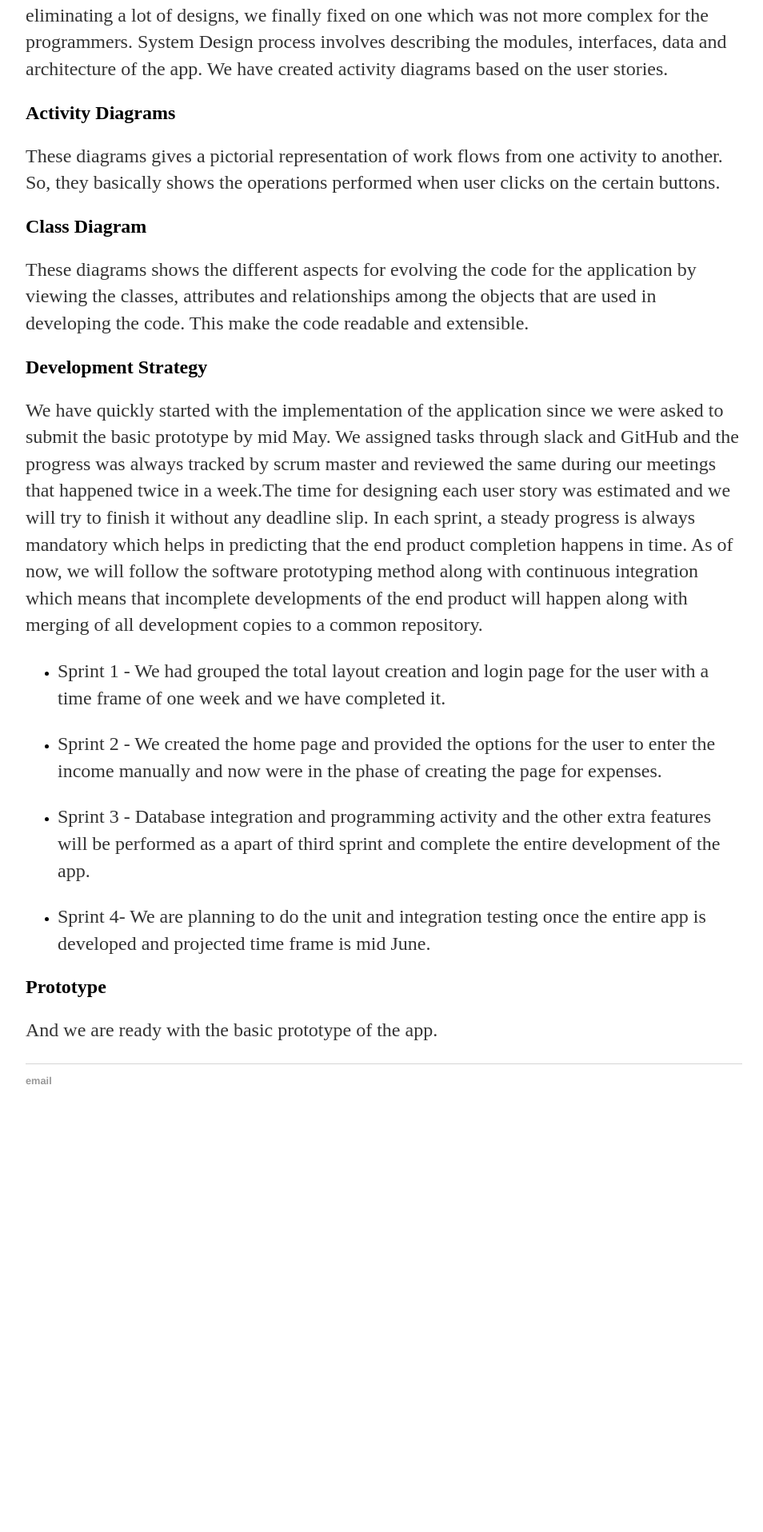
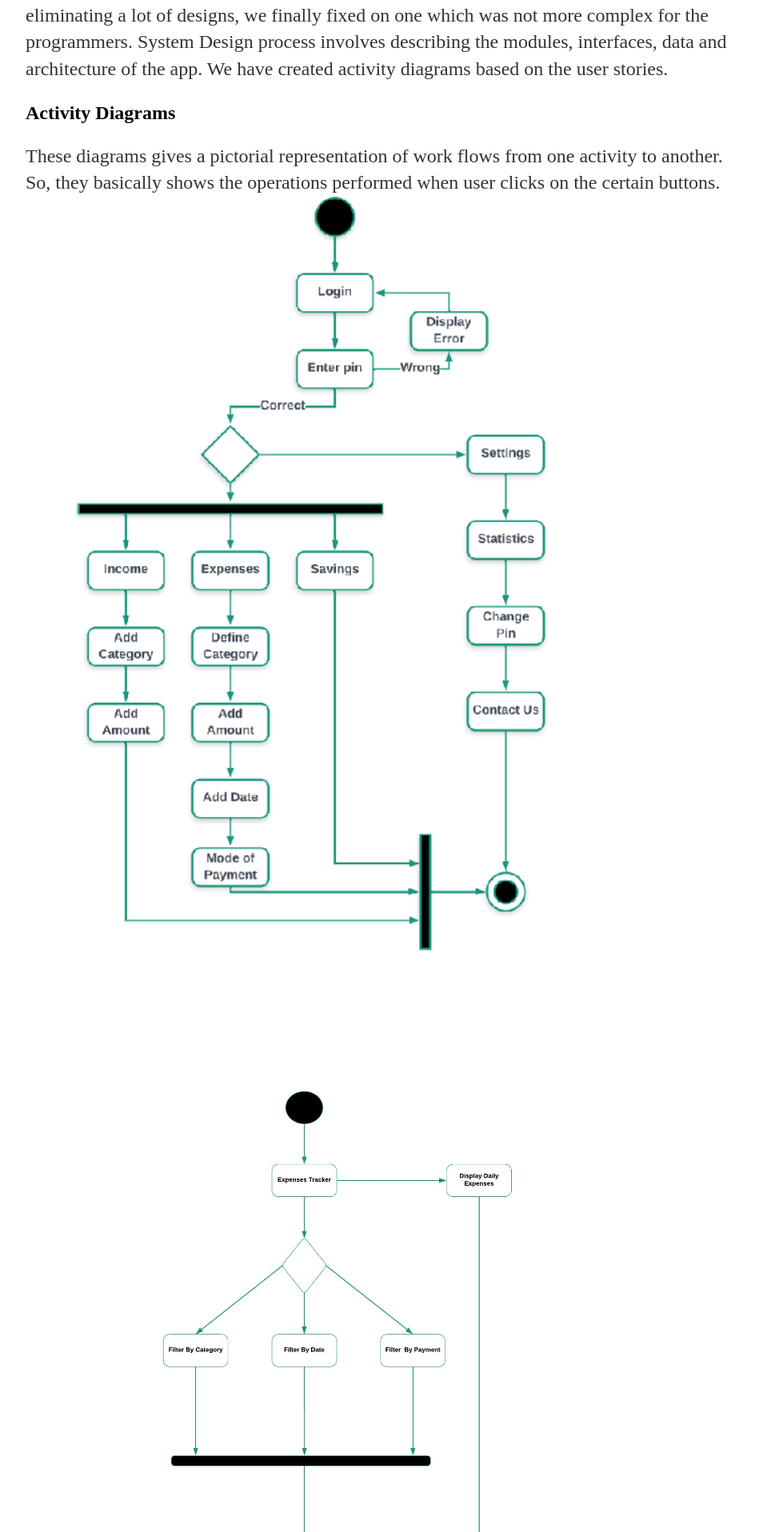
Before and after one commit to DBSE-teaching/isee2019-TeamMachine, a Jekyll site: the page built from docs/_posts/2019-05-13-System-Design.md, in a window 1280 px wide. Shown: the part 588-2504 px from the top of the page at 80% size, without its empty margins (160-1114 px from the left). Built offline with Jekyll 4.4.1, drawn with Linux system fonts in a browser that asks for light colours; a file with an impossible date is left out; before the commit the page ends 2007 px from its top, so only the background shows below that.

Commit message:
Update 2019-05-13-System-Design.md

```diff
--- a/docs/_posts/2019-05-13-System-Design.md
+++ b/docs/_posts/2019-05-13-System-Design.md
@@ -13,6 +13,8 @@
 ## Activity Diagrams
 
 These diagrams gives a pictorial representation of work flows from one activity to another. So, they basically shows the operations performed when user clicks on the certain buttons.
+![Activity1]({{site.baseurl}}/images/Activity1.png "Activity1"){:height="70%" width="80%"}
+![Activity2]({{site.baseurl}}/images/Activity2.jpeg "Activity2"){:height="70%" width="80%"}
 
 ## Class Diagram
 
```
